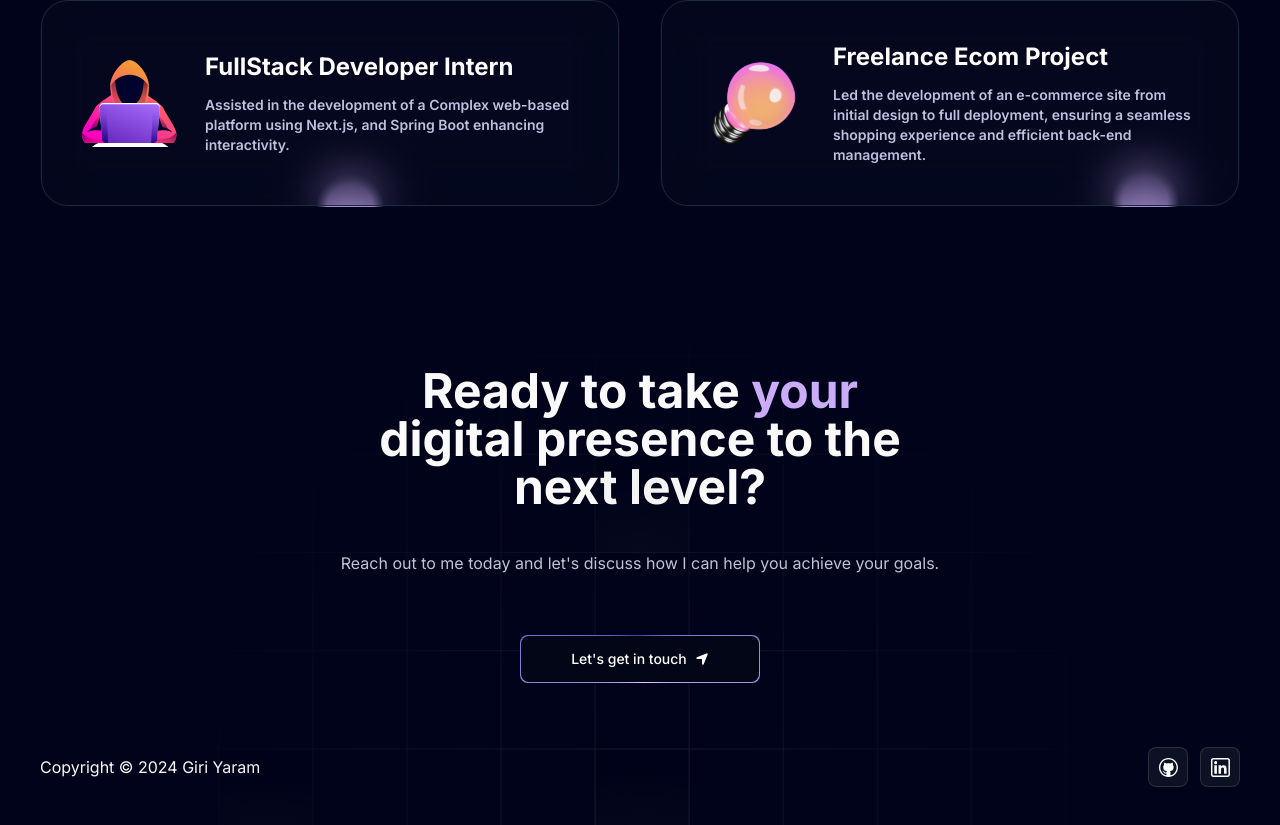
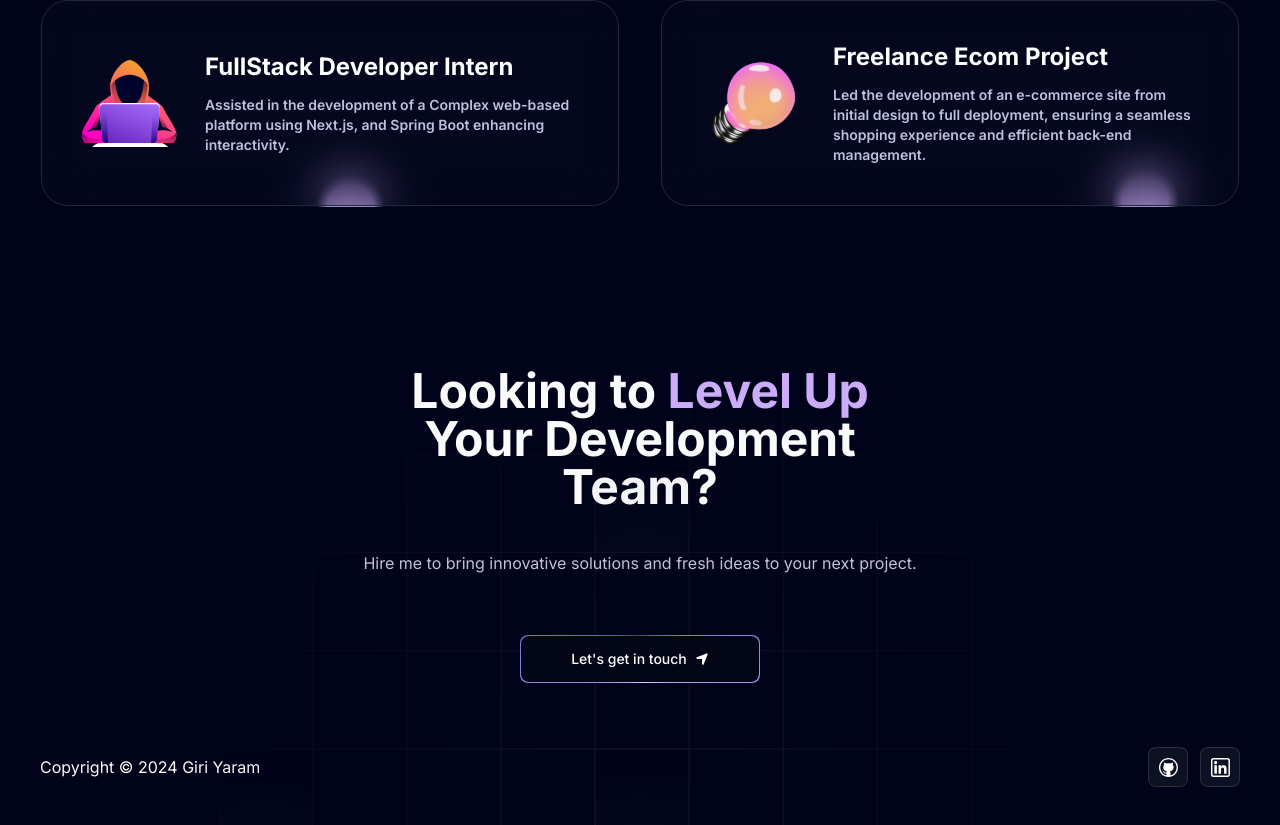
Before and after one commit to giriyaram/giri-yaram-portolio, a Next.js app: page / in a window 1280 px wide. Shown: the part 3610-4435 px from the top of the page. Built offline with nearby package versions, Linux system fonts and the light colour scheme.

Commit message:
changed CTA

```diff
--- a/src/components/Footer.tsx
+++ b/src/components/Footer.tsx
@@ -17,12 +17,10 @@ const Footer = () => {
 
       <div className="flex flex-col items-center">
         <h1 className="heading lg:max-w-[45vw]">
-          Ready to take <span className="text-purple">your</span> digital
-          presence to the next level?
+        Looking to <span className="text-purple"> Level Up</span> Your Development Team?
         </h1>
         <p className="text-white-200 md:mt-10 my-5 text-center">
-          Reach out to me today and let&apos;s discuss how I can help you
-          achieve your goals.
+        Hire me to bring innovative solutions and fresh ideas to your next project.
         </p>
         <a href="mailto:giriyaram2@gmail.com">
           <MagicButton
```
